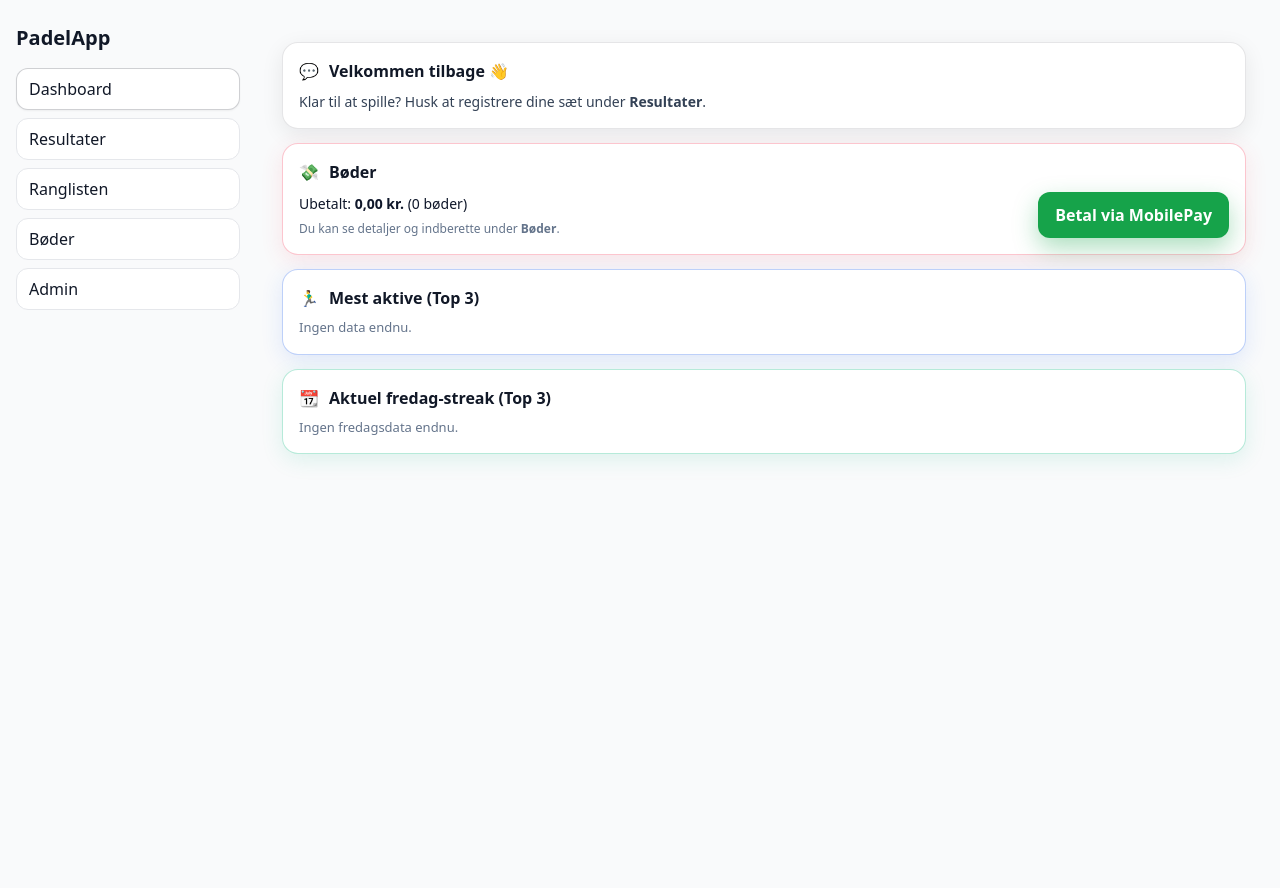
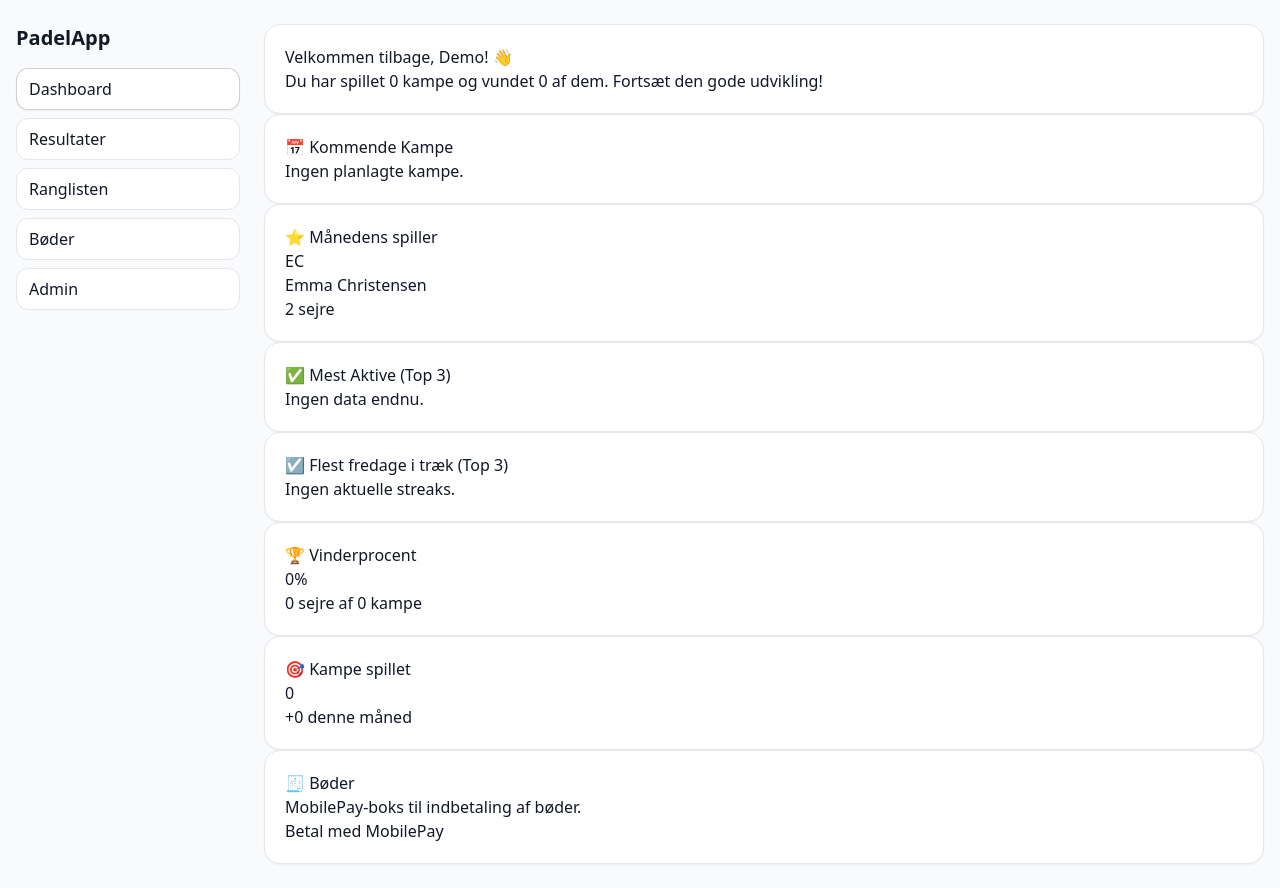
Before and after one commit to jstrange83/padel-friday-app, a React (Vite) app: page / in a window 1280 px wide. Before the commit the page ends 800 px from the top, so only its background shows below. Built offline with nearby package versions, Linux system fonts and the light colour scheme.

Commit message:
Update Dashboard.tsx

```diff
--- a/src/pages/Dashboard.tsx
+++ b/src/pages/Dashboard.tsx
@@ -1,143 +1,243 @@
 // src/pages/Dashboard.tsx
-import React from "react";
-import {
-  formatDKK,
-  getMostActive,
-  getCurrentFridayStreaks,
-  getUnpaidFinesTotalDKK,
-  getUnpaidFinesCount,
-} from "../lib/selectors";
+import React, {useMemo} from "react";
 
-function Card(props: React.PropsWithChildren<{ title?: string; icon?: React.ReactNode; accent?: "blue"|"green"|"rose"|"slate" }>) {
-  const ring =
-    props.accent === "blue"  ? "rgba(37,99,235,.12)" :
-    props.accent === "green" ? "rgba(16,185,129,.12)" :
-    props.accent === "rose"  ? "rgba(244,63,94,.12)" :
-    "rgba(2,6,23,.08)";
-  const border =
-    props.accent === "blue"  ? "rgba(37,99,235,.30)" :
-    props.accent === "green" ? "rgba(16,185,129,.30)" :
-    props.accent === "rose"  ? "rgba(244,63,94,.30)" :
-    "rgba(2,6,23,.10)";
+/** Datatyper som vi allerede bruger andre steder */
+type MatchRec = {
+  id: string;
+  when: string;          // ISO string
+  aNames: string[];
+  bNames: string[];
+  scoreA: number;
+  scoreB: number;
+  points?: { id: string; name: string; value: number }[];
+};
 
-  return (
-    <div
-      style={{
-        background: "#fff",
-        borderRadius: 16,
-        border: `1px solid ${border}`,
-        boxShadow: `0 6px 22px ${ring}`,
-        padding: 16,
-      }}
-    >
-      {(props.title || props.icon) && (
-        <div style={{ display: "flex", alignItems: "center", gap: 10, marginBottom: 8 }}>
-          {props.icon}
-          <div style={{ fontWeight: 700 }}>{props.title}</div>
-        </div>
-      )}
-      {props.children}
-    </div>
-  );
+type Player = { id: string; name: string; elo: number };
+
+const LS_PLAYERS = "padel.players.v1";
+const LS_MATCHES = "padel.matches.v1";
+
+// Utils
+function load<T>(key: string, fallback: T): T {
+  try {
+    const raw = localStorage.getItem(key);
+    return raw ? (JSON.parse(raw) as T) : fallback;
+  } catch {
+    return fallback;
+  }
 }
-
-function CircleStat({ label, value }: { label: string; value: string | number }) {
-  return (
-    <div style={{ display: "flex", alignItems: "center", gap: 12 }}>
-      <div
-        style={{
-          width: 40,
-          height: 40,
-          borderRadius: "999px",
-          background: "#2563EB",
-          color: "#fff",
-          fontWeight: 800,
-          display: "grid",
-          placeItems: "center",
-          boxShadow: "0 10px 25px rgba(37,99,235,.35)",
-        }}
-      >
-        {value}
-      </div>
-      <div style={{ fontSize: 14, color: "#0F172A" }}>{label}</div>
-    </div>
-  );
+function formatDateShort(iso: string) {
+  try {
+    const d = new Date(iso);
+    return d.toLocaleDateString("da-DK", { year: "numeric", month: "2-digit", day: "2-digit" });
+  } catch {
+    return iso;
+  }
 }
 
 export default function Dashboard() {
-  const mostActive = getMostActive(3);
-  const streaks    = getCurrentFridayStreaks(3);
-  const unpaidDKK  = getUnpaidFinesTotalDKK();
-  const unpaidCnt  = getUnpaidFinesCount();
+  const players = load<Player[]>(LS_PLAYERS, []);
+  const matches = load<MatchRec[]>(LS_MATCHES, []);
+
+  // Aggreger data til kortene
+  const {
+    welcomeName,
+    totalGames,
+    totalWins,
+    winPct,
+    gamesThisMonth,
+    upcoming,
+    mostActiveTop3,
+    fridaysTop3,
+    playerOfMonth,
+  } = useMemo(() => {
+    const name = "Demo"; // (senere fra login/profil)
+    const total = matches.length;
+    const wins = matches.filter((m) => m.scoreA !== m.scoreB && m.scoreA > m.scoreB).length; // place­holder
+    const pct = total ? Math.round((wins / total) * 100) : 0;
+
+    const now = new Date();
+    const ym = `${now.getFullYear()}-${(now.getMonth() + 1).toString().padStart(2, "0")}`;
+    const inMonth = matches.filter((m) => (m.when || "").startsWith(ym)).length;
+
+    // Kommende kampe (vi bruger future dates, hvis du senere laver booking-kalender)
+    const up = matches
+      .filter((m) => new Date(m.when) > new Date())
+      .slice(0, 3);
+
+    // Mest aktive – tæl pr. spiller i hele datasættet
+    const counts = new Map<string, number>();
+    for (const m of matches) {
+      for (const n of [...m.aNames, ...m.bNames]) {
+        counts.set(n, (counts.get(n) || 0) + 1);
+      }
+    }
+    const mostActive = [...counts.entries()]
+      .sort((a, b) => b[1] - a[1])
+      .slice(0, 3)
+      .map(([name, c]) => ({ name, c }));
+
+    // Fredags-streak (place­holder: sortér på hvem der har spillet flest kampe med weekday=5)
+    const fridayCounts = new Map<string, number>();
+    for (const m of matches) {
+      const d = new Date(m.when);
+      if (d.getDay() === 5) {
+        for (const n of [...m.aNames, ...m.bNames]) {
+          fridayCounts.set(n, (fridayCounts.get(n) || 0) + 1);
+        }
+      }
+    }
+    const fridaysTop = [...fridayCounts.entries()]
+      .sort((a, b) => b[1] - a[1])
+      .slice(0, 3)
+      .map(([name, c]) => ({ name, c }));
+
+    // Månedens spiller – tag den med flest sejre i denne måned (simpel placeholder)
+    const winsByName = new Map<string, number>();
+    const monthMatches = matches.filter((m) => (m.when || "").startsWith(ym));
+    for (const m of monthMatches) {
+      const winnerNames = m.scoreA > m.scoreB ? m.aNames : m.bNames;
+      for (const n of winnerNames) winsByName.set(n, (winsByName.get(n) || 0) + 1);
+    }
+    const best = [...winsByName.entries()].sort((a, b) => b[1] - a[1])[0];
+    const playerOfMonth =
+      best ? { name: best[0], wins: best[1] } : { name: "Emma Christensen", wins: 2 }; // demo default
+
+    return {
+      welcomeName: name,
+      totalGames: total,
+      totalWins: wins,
+      winPct: pct,
+      gamesThisMonth: inMonth,
+      upcoming: up,
+      mostActiveTop3: mostActive,
+      fridaysTop3: fridaysTop,
+      playerOfMonth,
+    };
+  }, [players, matches]);
 
   return (
-    <div style={{ padding: 18, display: "grid", gap: 14 }}>
-      {/* Velkomst / besked */}
-      <Card title="Velkommen tilbage 👋" icon={<span>💬</span>} accent="slate">
-        <div style={{ fontSize: 14, color: "#334155" }}>
-          Klar til at spille? Husk at registrere dine sæt under <b>Resultater</b>.
+    <div className="page">
+      {/* Blå velkomst-card */}
+      <div className="card hero gradient">
+        <div className="hero-title">Velkommen tilbage, {welcomeName}! 👋</div>
+        <div className="hero-sub">
+          Du har spillet {totalGames} kampe og vundet {totalWins} af dem. Fortsæt den gode udvikling!
         </div>
-      </Card>
+      </div>
 
-      {/* Bøder øverst */}
-      <Card title="Bøder" icon={<span>💸</span>} accent="rose">
-        <div style={{ display: "flex", alignItems: "center", justifyContent: "space-between", gap: 12, flexWrap: "wrap" }}>
-          <div style={{ display: "grid", gap: 6 }}>
-            <div style={{ fontSize: 14, color: "#0F172A" }}>
-              Ubetalt: <b>{formatDKK(unpaidDKK)}</b> ({unpaidCnt} {unpaidCnt===1?"bøde":"bøder"})
-            </div>
-            <div style={{ fontSize: 12, color: "#64748B" }}>
-              Du kan se detaljer og indberette under <b>Bøder</b>.
+      {/* Øverste række: kommende kampe + månedens spiller */}
+      <div className="grid grid-2">
+        <div className="card">
+          <div className="card-title">
+            <span className="icon">📅</span> Kommende Kampe
+          </div>
+          {upcoming.length === 0 ? (
+            <div className="muted">Ingen planlagte kampe.</div>
+          ) : (
+            <ul className="list">
+              {upcoming.map((m) => (
+                <li key={m.id}>
+                  <div className="small muted">{formatDateShort(m.when)}</div>
+                  <div>
+                    {m.aNames.join(" & ")} <span className="muted">vs</span> {m.bNames.join(" & ")}
+                  </div>
+                </li>
+              ))}
+            </ul>
+          )}
+        </div>
+
+        <div className="card">
+          <div className="card-title">
+            <span className="icon">⭐</span> Månedens spiller
+          </div>
+          <div className="row center">
+            <div className="avatar">{initials(playerOfMonth.name)}</div>
+            <div>
+              <div className="strong">{playerOfMonth.name}</div>
+              <div className="muted">{playerOfMonth.wins} sejre</div>
             </div>
           </div>
+        </div>
+      </div>
+
+      {/* Midterste række: mest aktive + fredag-streak */}
+      <div className="grid grid-2">
+        <div className="card">
+          <div className="card-title">
+            <span className="icon">✅</span> Mest Aktive (Top 3)
+          </div>
+          {mostActiveTop3.length === 0 ? (
+            <div className="muted">Ingen data endnu.</div>
+          ) : (
+            <ol className="rank">
+              {mostActiveTop3.map((r, i) => (
+                <li key={r.name}>
+                  <span className="badge">{i + 1}</span>
+                  <span>{r.name}</span>
+                  <span className="muted">{r.c} kampe</span>
+                </li>
+              ))}
+            </ol>
+          )}
+        </div>
+
+        <div className="card">
+          <div className="card-title">
+            <span className="icon">☑️</span> Flest fredage i træk (Top 3)
+          </div>
+          {fridaysTop3.length === 0 ? (
+            <div className="muted">Ingen aktuelle streaks.</div>
+          ) : (
+            <ol className="rank">
+              {fridaysTop3.map((r, i) => (
+                <li key={r.name}>
+                  <span className="badge">{i + 1}</span>
+                  <span>{r.name}</span>
+                  <span className="muted">{r.c} fredage i træk</span>
+                </li>
+              ))}
+            </ol>
+          )}
+        </div>
+      </div>
+
+      {/* Nederste række: vinderprocent + kampe spillet + bøder (med blå knap) */}
+      <div className="grid grid-3">
+        <div className="card kpi">
+          <div className="card-title">🏆 Vinderprocent</div>
+          <div className="kpi-value">{winPct}%</div>
+          <div className="muted">
+            {totalWins} sejre af {totalGames} kampe
+          </div>
+        </div>
+
+        <div className="card kpi">
+          <div className="card-title">🎯 Kampe spillet</div>
+          <div className="kpi-value">{totalGames}</div>
+          <div className="muted">+{gamesThisMonth} denne måned</div>
+        </div>
+
+        <div className="card">
+          <div className="card-title">🧾 Bøder</div>
+          <div className="muted">MobilePay-boks til indbetaling af bøder.</div>
           <a
+            className="btn primary"
             href="https://qr.mobilepay.dk/box/ad9ee90d-789f-42e9-aad8-b3b3e6ba7a5a/pay-in"
             target="_blank"
             rel="noreferrer"
-            style={{
-              padding: "10px 16px",
-              borderRadius: 12,
-              background: "#16A34A",
-              border: "1px solid rgba(22,163,74,.45)",
-              color: "#fff",
-              fontWeight: 800,
-              textDecoration: "none",
-              boxShadow: "0 10px 25px rgba(22,163,74,.35)",
-            }}
           >
-            Betal via MobilePay
+            Betal med MobilePay
           </a>
-        </div>
-      </Card>
-
-      {/* 2-spaltet række: Mest aktive + Fredags-streaks */}
-      <div style={{ display: "grid", gridTemplateColumns: "1fr", gap: 14 }}>
-        <div style={{ display: "grid", gridTemplateColumns: "1fr", gap: 14 }}>
-          <Card title="Mest aktive (Top 3)" icon={<span>🏃‍♂️</span>} accent="blue">
-            {mostActive.length === 0 ? (
-              <div style={{ fontSize: 13, color: "#64748B" }}>Ingen data endnu.</div>
-            ) : (
-              <div style={{ display: "grid", gap: 10 }}>
-                {mostActive.map((r) => (
-                  <CircleStat key={r.name} label={r.name} value={r.count} />
-                ))}
-              </div>
-            )}
-          </Card>
-
-          <Card title="Aktuel fredag-streak (Top 3)" icon={<span>📆</span>} accent="green">
-            {streaks.length === 0 ? (
-              <div style={{ fontSize: 13, color: "#64748B" }}>Ingen fredagsdata endnu.</div>
-            ) : (
-              <div style={{ display: "grid", gap: 10 }}>
-                {streaks.map((r) => (
-                  <CircleStat key={r.name} label={r.name} value={r.streak} />
-                ))}
-              </div>
-            )}
-          </Card>
         </div>
       </div>
     </div>
   );
 }
+
+// små UI helpers (genbruger eksisterende classes fra appens css)
+function initials(name: string) {
+  const parts = name.split(" ").filter(Boolean);
+  return ((parts[0]?.[0] || "") + (parts[parts.length - 1]?.[0] || "")).toUpperCase();
+}
```
